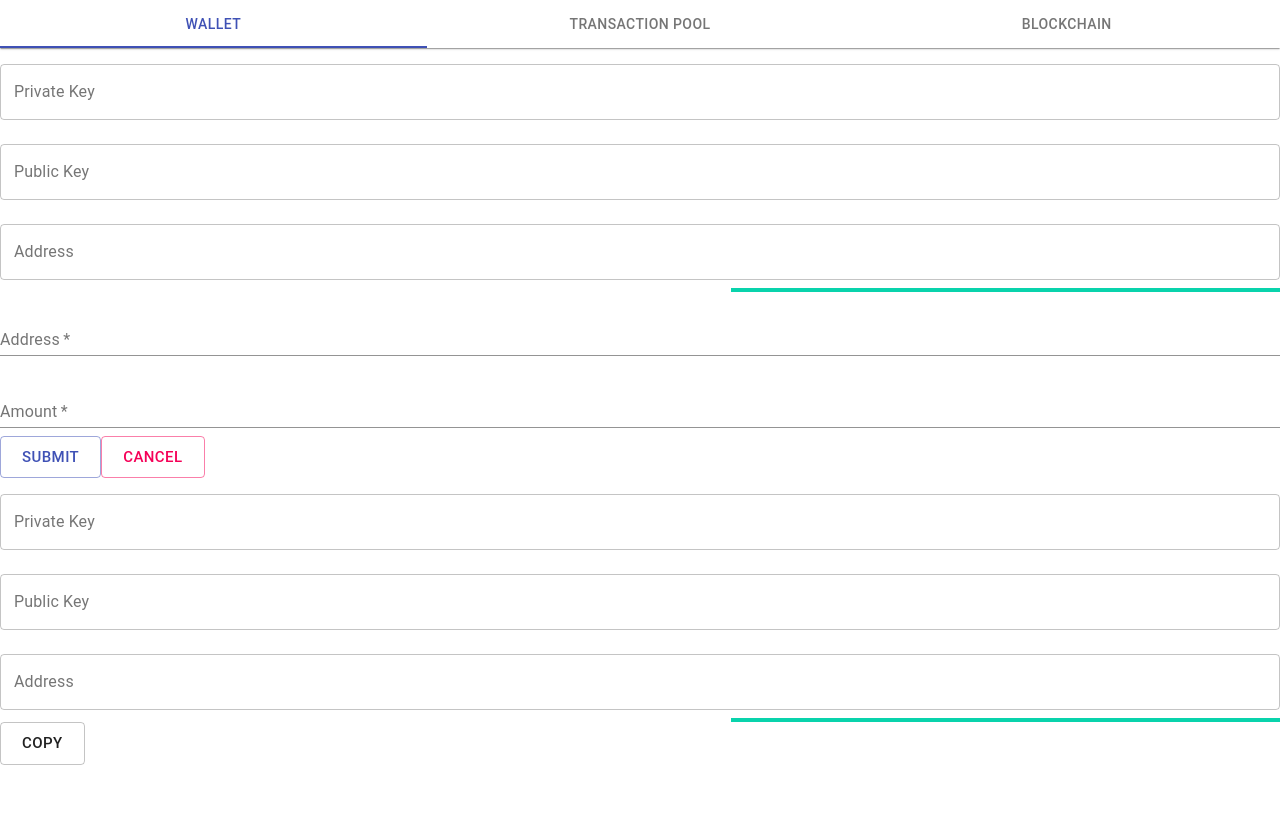
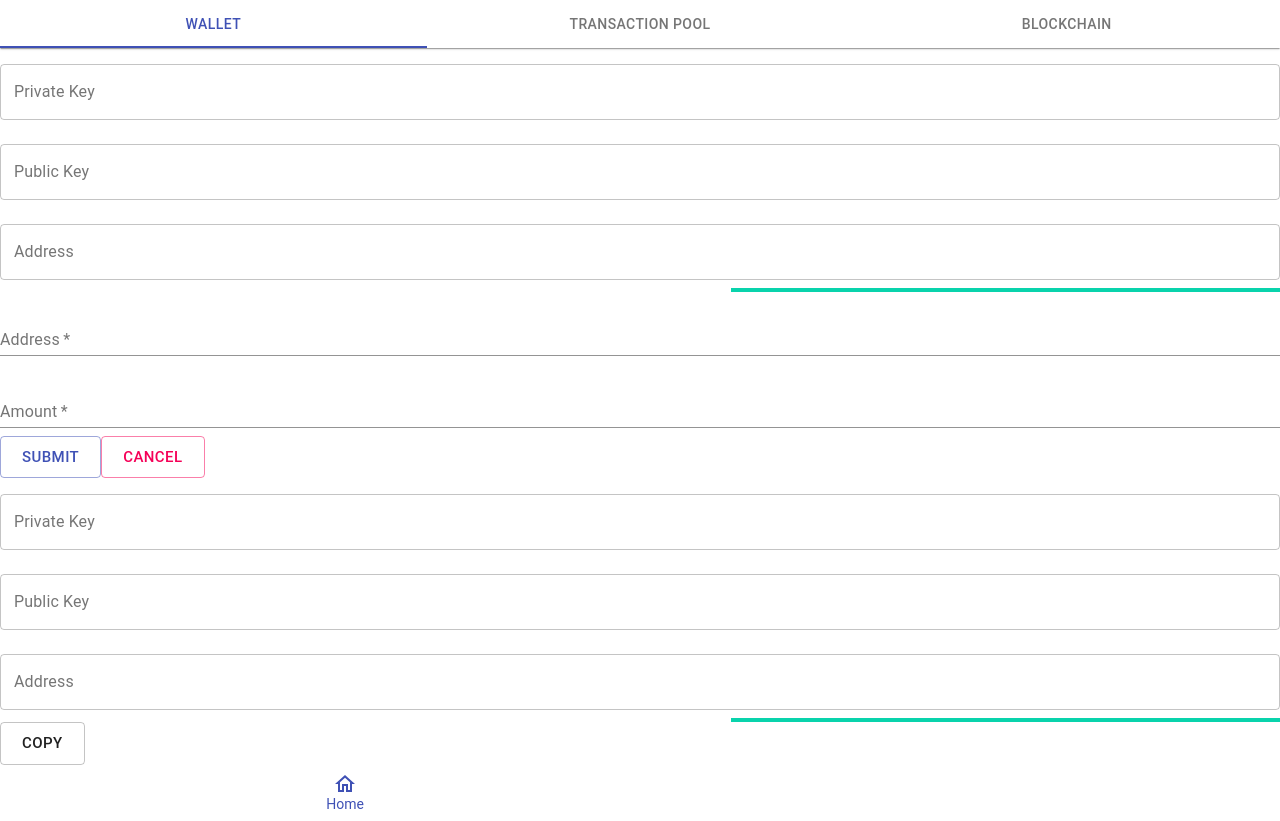
Before and after one commit to rkaku/formik-material-ui, a React (Create React App) app: page /wallet in a window 1280 px wide. Before the commit the page ends 800 px from the top, so only its background shows below. Built offline with nearby package versions, Linux system fonts and the light colour scheme; no server answers.

Commit message:
implement bottom navigation

```diff
--- a/src/layouts/form/LinearQuery.js
+++ b/src/layouts/form/LinearQuery.js
@@ -8,7 +8,13 @@ const ColorLinearProgress = withStyles( {
     backgroundColor: 'transparent',
   },
   barColorPrimary: {
+    // backgroundColor: '#ff8e53',
+    // backgroundColor: '#fe6b8b',
+    // backgroundColor: '#ff8c00',
+    // backgroundColor: '#8b0000',
     backgroundColor: '#09d3ac',
+
+
   },
 } )( LinearProgress );
 
--- /dev/null
+++ b/src/layouts/header/BotttomNavigation.js
@@ -0,0 +1,40 @@
+import React from 'react'
+import { makeStyles } from '@material-ui/core/styles'
+import BottomNavigation from '@material-ui/core/BottomNavigation'
+import BottomNavigationAction from '@material-ui/core/BottomNavigationAction'
+import HomeOutlinedIcon from '@material-ui/icons/HomeOutlined'
+// import PetsOutlinedIcon from '@material-ui/icons/PetsOutlined'
+// import FormatBoldOutlinedIcon from '@material-ui/icons/FormatBoldOutlined'
+// import AttachMoneyOutlinedIcon from '@material-ui/icons/AttachMoneyOutlined'
+// import * as ReactRouter from 'react-router-dom'
+import { Link } from 'react-router-dom'
+
+
+const useStyles = makeStyles( {
+  root: {
+    width: 690,
+  },
+} )
+
+export default function SimpleBottomNavigation () {
+  const classes = useStyles()
+  const [ value, setValue ] = React.useState( 0 )
+  // const location = ReactRouter.useLocation()
+  // const history = ReactRouter.useHistory()
+
+  return (
+    <BottomNavigation
+      value={ value }
+      onChange={ ( event, newValue ) => {
+        setValue( newValue )
+      } }
+      showLabels
+      className={ classes.root }
+    >
+      <BottomNavigationAction component={ Link } to="/" label="Home" icon={ <HomeOutlinedIcon /> } />
+      {/* <BottomNavigationAction component={ Link } to="/wallet" label="Wallet" icon={ <AttachMoneyOutlinedIcon /> } />
+      <BottomNavigationAction component={ Link } to="/pool" label="Transaction Pool" icon={ <PetsOutlinedIcon /> } />
+      <BottomNavigationAction component={ Link } to="/chain" label="Blockchain" icon={ <FormatBoldOutlinedIcon /> } /> */}
+    </BottomNavigation>
+  )
+}
--- a/src/pages/App.js
+++ b/src/pages/App.js
@@ -5,21 +5,29 @@ import { store } from './../redux/reducers/store'
 import Blockchain from './Blockchain'
 import Wallet from './Wallet'
 import Pool from './Pool'
-import Top from './Top'
+import Home from './Home'
 import NavTabs from './../layouts/header/NavTabs'
+import BottomNavigation from './../layouts/header/BotttomNavigation'
+import * as ReactRouter from 'react-router-dom'
 
 
 export default function C () {
   function App () {
+    const location = ReactRouter.useLocation()
     return (
       <>
-        <NavTabs />
+        {
+          location.pathname !== "/" && <NavTabs />
+        }
         <Switch>
           <Route path="/wallet" component={ Wallet } />
           <Route path="/pool" component={ Pool } />
           <Route path="/chain" component={ Blockchain } />
-          <Route path="/" component={ Top } />
+          <Route path="/" component={ Home } />
         </Switch>
+        {
+          location.pathname !== "/" && <BottomNavigation />
+        }
       </>
     )
   }
--- a/src/pages/Top.css
+++ b/src/pages/Home.css
@@ -41,7 +41,3 @@
 .wrapper img {
   width: 100%;
 }
-
-p {
-  color: #000000;
-}
--- a/src/pages/Top.js
+++ b/src/pages/Home.js
@@ -1,8 +1,8 @@
 import React from 'react'
-import './Top.css'
+import './Home.css'
 import logo from './../data/logo192.png'
 // import { ReactComponent as Logo } from './logo512.png'
-import GettingStartedButton from './../layouts/buttons/GettingStartedButton.js'
+import GettingStartedButton from '../layouts/buttons/GettingStartedButton.js'
 
 
 export default function Top () {
```
